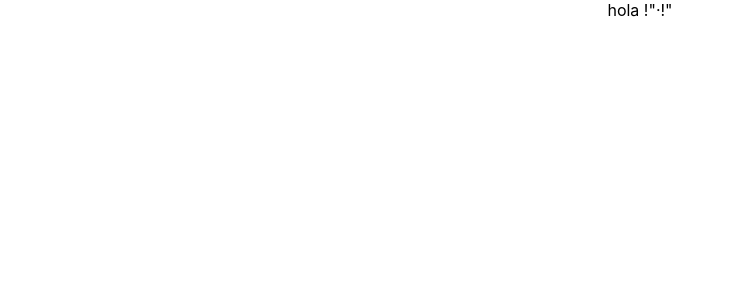
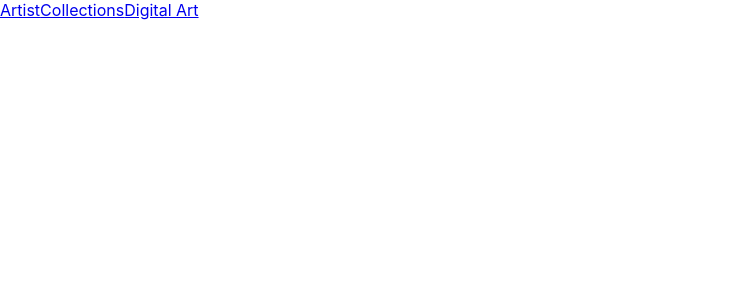
Before and after one commit to Frangiop/GiopPage, a React (Create React App) app: page / in a window 1280 px wide. Shown: the top 300 px of the page, without its empty margins (0-734 px from the left). Built offline with nearby package versions, Linux system fonts and the light colour scheme.

Commit message:
adding links

```diff
--- a/src/App.js
+++ b/src/App.js
@@ -1,11 +1,22 @@
 
+import { Route, Routes } from 'react-router-dom';
 import './App.css';
+import NavigationComponent from './components/NavigationComponent/NavigationComponent';
+import ArtistPage from './pages/ArtistPage';
+import CollectionPage from './pages/CollectionPage';
+import DigitalArtPage from './pages/DigitalArtPage';
 
 function App() {
   return (
-    <div className="App">
-    hola !"·!"
-    </div>
+    <div>
+    <NavigationComponent></NavigationComponent>
+
+    <Routes>
+    <Route exact path="/artist" element={<ArtistPage/>} >Artist</Route>
+    <Route exact path="/collections" element={<CollectionPage/>} >Collections</Route>
+    <Route exact path="/digital-art" element={<DigitalArtPage/>} >Digital Art</Route>
+        </Routes>
+          </div>
   );
 }
 
--- a/src/components/DigitalArtComponent/DigitalArtComponent.js
+++ b/src/components/DigitalArtComponent/DigitalArtComponent.js
@@ -2,11 +2,13 @@ import React from 'react';
 import PropTypes from 'prop-types';
 
 
-const DigitalArtComponent = () => (
+const DigitalArtComponent = () => {
+  return (
   <div>
     DigitalArtComponent Component
   </div>
-);
+  )
+  };
 
 DigitalArtComponent.propTypes = {};
 
--- a/src/components/NavigationComponent/NavigationComponent.js
+++ b/src/components/NavigationComponent/NavigationComponent.js
@@ -1,12 +1,18 @@
 import React from 'react';
 import PropTypes from 'prop-types';
+import { Link } from 'react-router-dom';
 
 
-const NavigationComponent = () => (
-  <div>
-    NavigationComponent Component
+const NavigationComponent = () => {
+return (
+<div>
+<Link to='/artist'> Artist</Link>
+<Link to='/collections'>Collections</Link>
+<Link to='/digital-art'>Digital Art</Link>
+
   </div>
-);
+)
+ };
 
 NavigationComponent.propTypes = {};
 
```
Also changed, not shown: src/components/CollectionsComponent/CollectionsComponent.js (+5 -3 lines).
